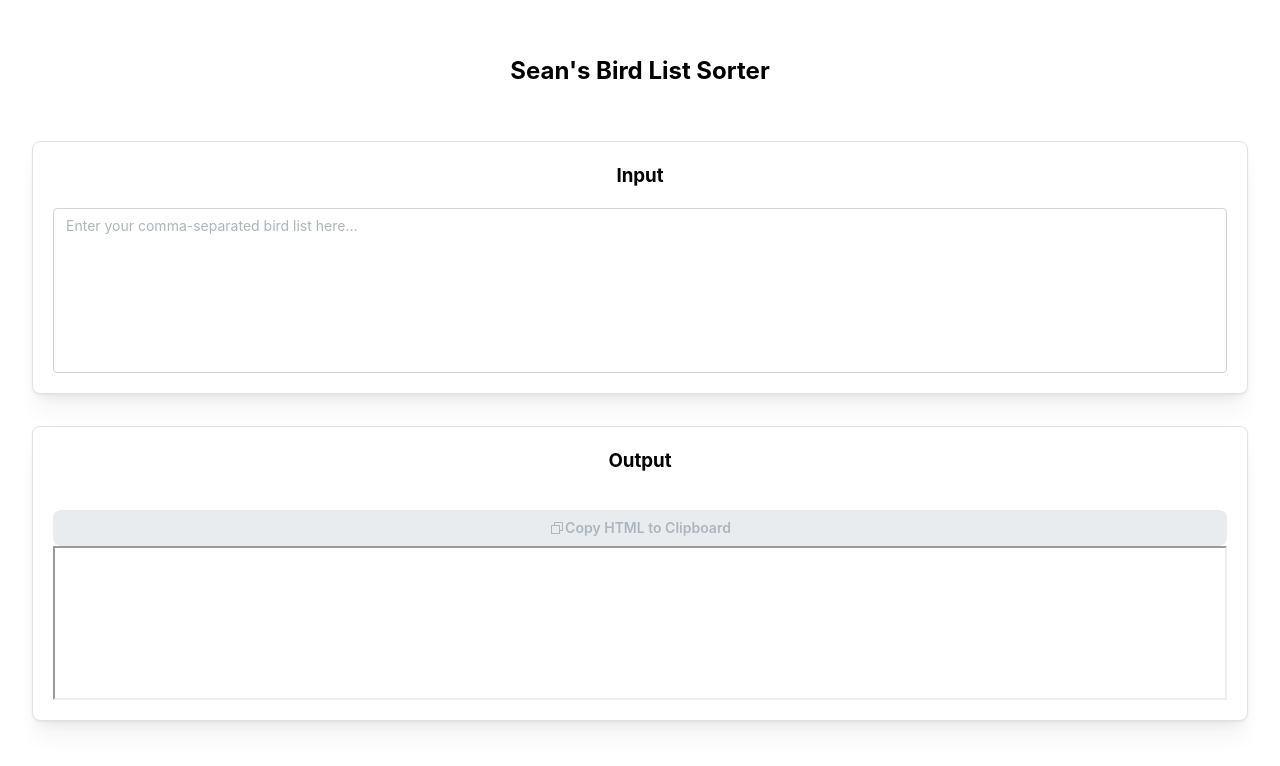
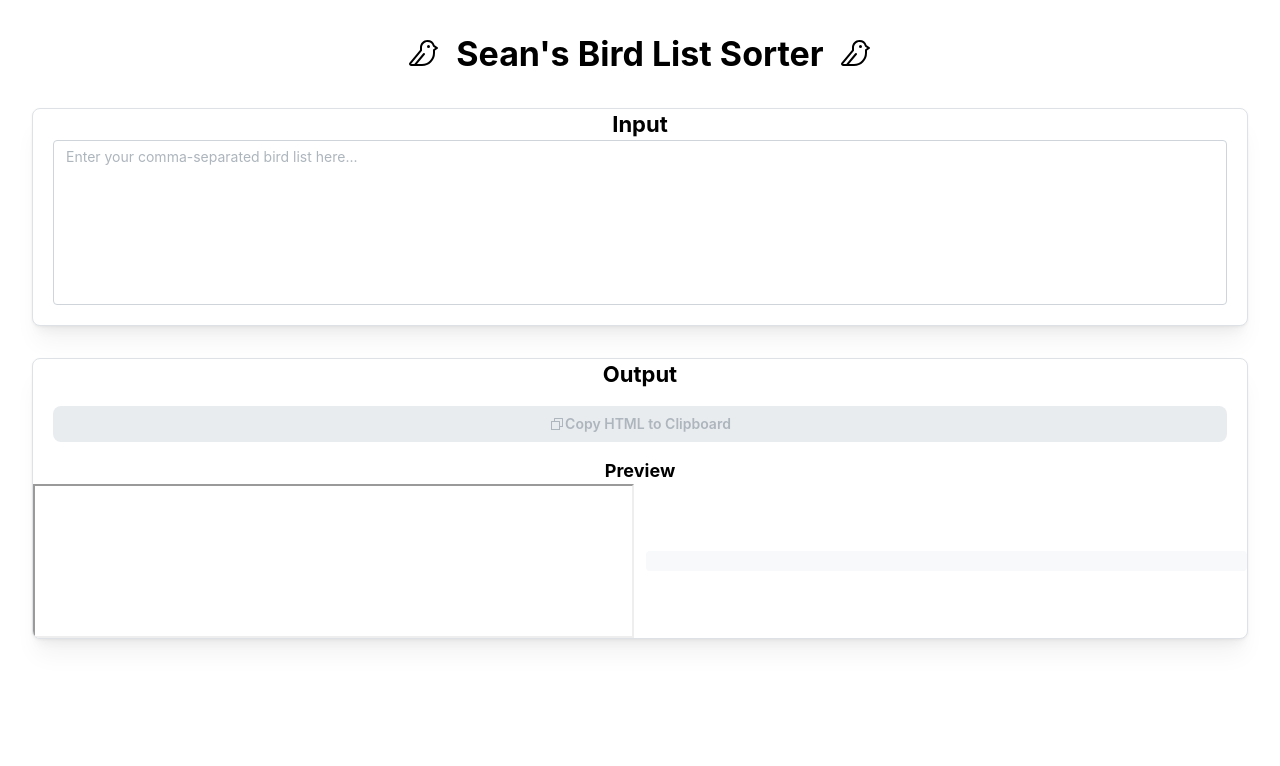
Before and after one commit to justinmcbride/sean-birds, a React (Vite) app: page / in a window 1280 px wide. Shown: the top 766 px of the page. Built offline with nearby package versions, Linux system fonts and the light colour scheme.

Commit message:
update to use side-by-side output

```diff
--- a/package.json
+++ b/package.json
@@ -14,6 +14,7 @@
     "@mantine/hooks": "^8.1.1",
     "@mantine/notifications": "^8.1.1",
     "@phosphor-icons/react": "^2.1.10",
+    "@vercel/analytics": "^1.5.0",
     "react": "^19.1.0",
     "react-dom": "^19.1.0",
     "sonner": "^2.0.5"
--- a/src/App.tsx
+++ b/src/App.tsx
@@ -2,15 +2,16 @@ import "./App.css";
 
 import { useEffect, useRef, useState } from "react";
 
-import { CopyIcon } from "@phosphor-icons/react";
-import { Button, Card, Stack, Textarea } from "@mantine/core";
+import { Button, Card, Code, Group, Stack, Textarea, Title } from "@mantine/core";
 import { notifications } from "@mantine/notifications";
+import { BirdIcon, CopyIcon } from "@phosphor-icons/react";
 
-import { convertToHTML, sortBirdList } from "./lib/utils";
+import { convertToHTML, sortBirdList, type Bird } from "./lib/utils";
 
 function App() {
   const [text, setText] = useState("");
   const [htmlContent, setHtmlContent] = useState("");
+  const [birdList, setBirdList] = useState<Bird[]>([]);
   const textareaRef = useRef<HTMLTextAreaElement>(null);
 
   // Auto-sort the text whenever it changes
@@ -22,6 +23,7 @@ function App() {
 
     try {
       const sorted = sortBirdList(text);
+      setBirdList(sorted);
       setHtmlContent(convertToHTML(sorted));
     } catch (err) {
       notifications.show({
@@ -71,11 +73,15 @@ function App() {
 
   return (
     <Stack align="stretch" justify="center" gap="xl">
-      <h2 className="text-2xl font-bold">Sean's Bird List Sorter</h2>
+      <Group justify="center" align="center">
+        <BirdIcon size={32} />
+        <Title order={1}>Sean's Bird List Sorter</Title>
+        <BirdIcon size={32} />
+      </Group>
 
       <Card shadow="md" padding="lg" radius="md" withBorder>
         <Card.Section>
-          <h3 className="text-lg font-semibold">Input</h3>
+          <Title order={3}>Input</Title>
         </Card.Section>
         <Textarea
           ref={textareaRef}
@@ -89,7 +95,7 @@ function App() {
 
       <Card shadow="md" padding="lg" radius="md" withBorder>
         <Card.Section>
-          <h3 className="text-lg font-semibold">Output</h3>
+          <Title order={3}>Output</Title>
         </Card.Section>
 
         <Button
@@ -104,7 +110,15 @@ function App() {
           Copy HTML to Clipboard
         </Button>
 
-        <iframe srcDoc={htmlContent} />
+        <Card.Section>
+          <Title order={4} mt="md">
+            Preview
+          </Title>
+          <Group justify="center" gap="sm" grow>
+            <iframe srcDoc={htmlContent} />
+            <Code block>{htmlContent}</Code>
+          </Group>
+        </Card.Section>
       </Card>
     </Stack>
   );
--- a/src/main.tsx
+++ b/src/main.tsx
@@ -2,15 +2,17 @@ import { StrictMode } from "react";
 import { createRoot } from "react-dom/client";
 import App from "./App.tsx";
 
+import { MantineProvider } from "@mantine/core";
+import { Notifications } from "@mantine/notifications";
+import { Analytics } from "@vercel/analytics/react"
+
 import "@mantine/notifications/styles.css";
 import "@mantine/core/styles.css";
-
-import { MantineProvider } from "@mantine/core";
-import { Notifications } from "@mantine/notifications";
 
 createRoot(document.getElementById("root")!).render(
   <StrictMode>
     <MantineProvider>
+      <Analytics />
       <Notifications />
       <App />
     </MantineProvider>
```
Also changed, not shown: 2 other files (tests, documents, lock files or other folders).
